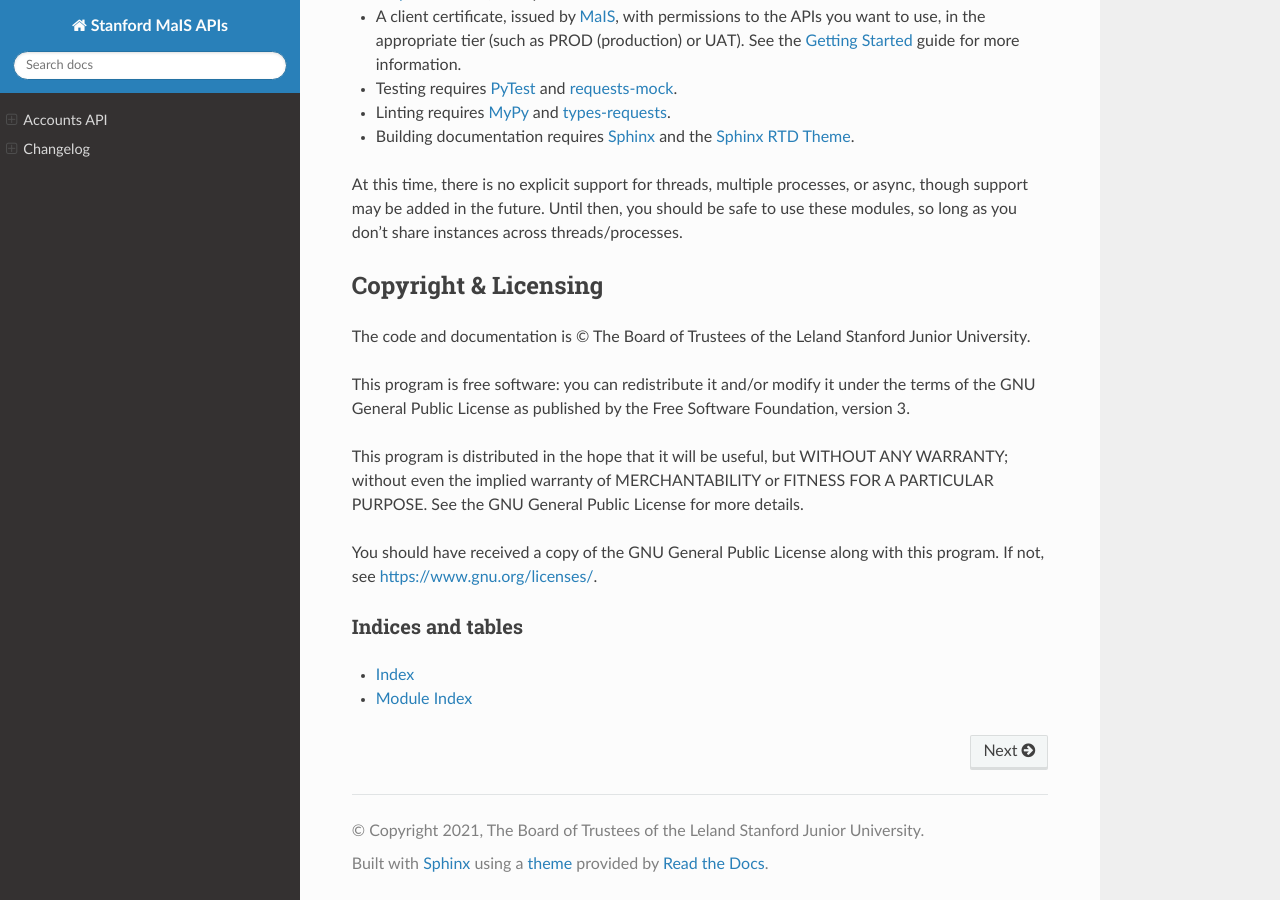
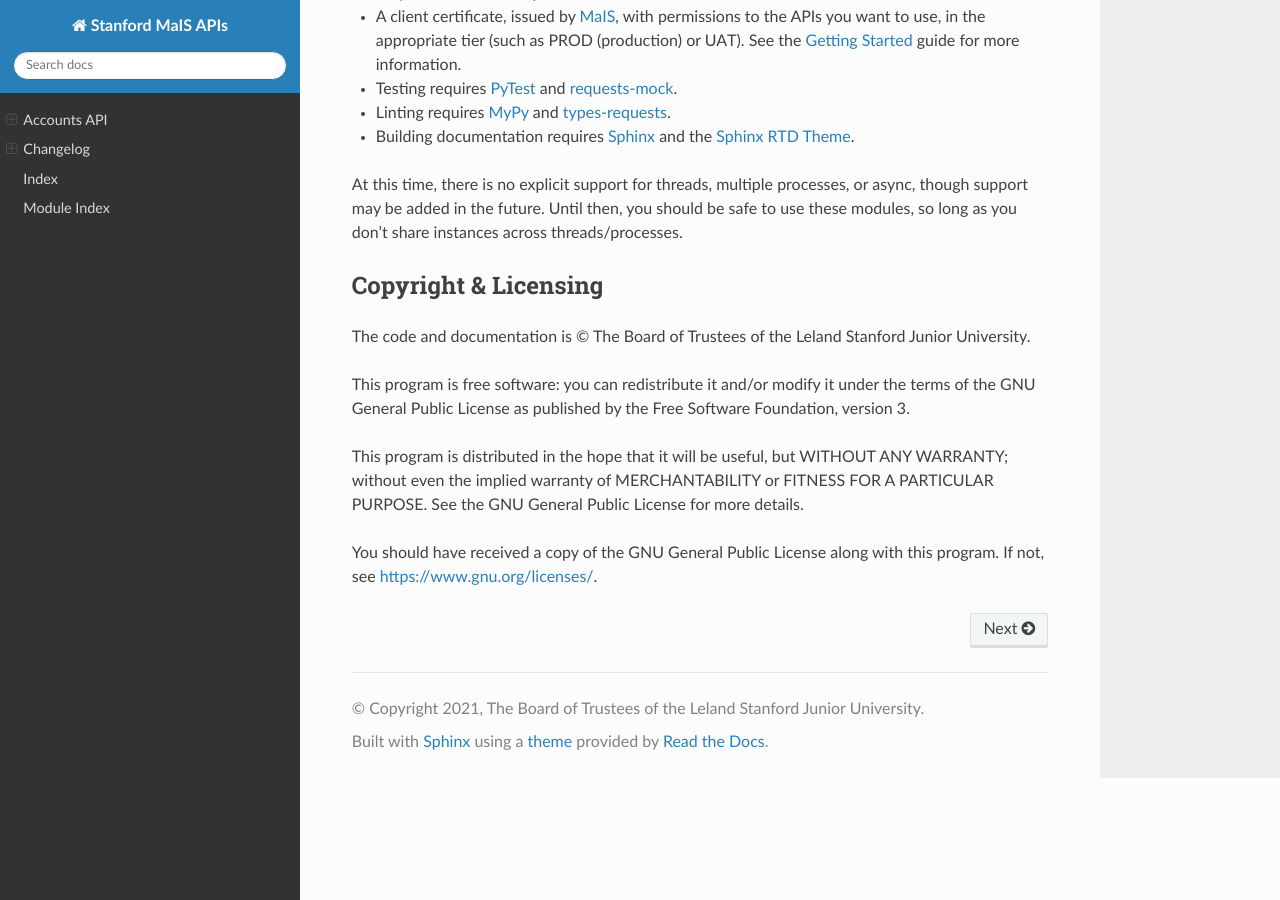
Before and after one commit to stanford-rc/mais-apis-python, a Sphinx documentation site: the page built from docs/index.rst, in a window 1280 px wide and 900 px high, scrolled down 2898 px. Built offline with Sphinx 7.4.7 and the Read the Docs theme 3.1.0, drawn with Linux system fonts in a browser that asks for light colours; pages that are not in the unit, such as notebooks, are missing from menus.

Commit message:
docs toctree: Remove maxdepth, add indices
The maxdepth setting didn't seem to be doing anything, so remove it.

Also, remove the index entries from the main page, and put them into the
ToC.

```diff
--- a/docs/index.rst
+++ b/docs/index.rst
@@ -6,15 +6,11 @@
 .. include:: ../README.rst
 
 .. toctree::
-   :maxdepth: 1
    :hidden:
 
    client
    account
    changes
 
-Indices and tables
-==================
-
-* :ref:`genindex`
-* :ref:`modindex`
+   genindex
+   modindex
```
